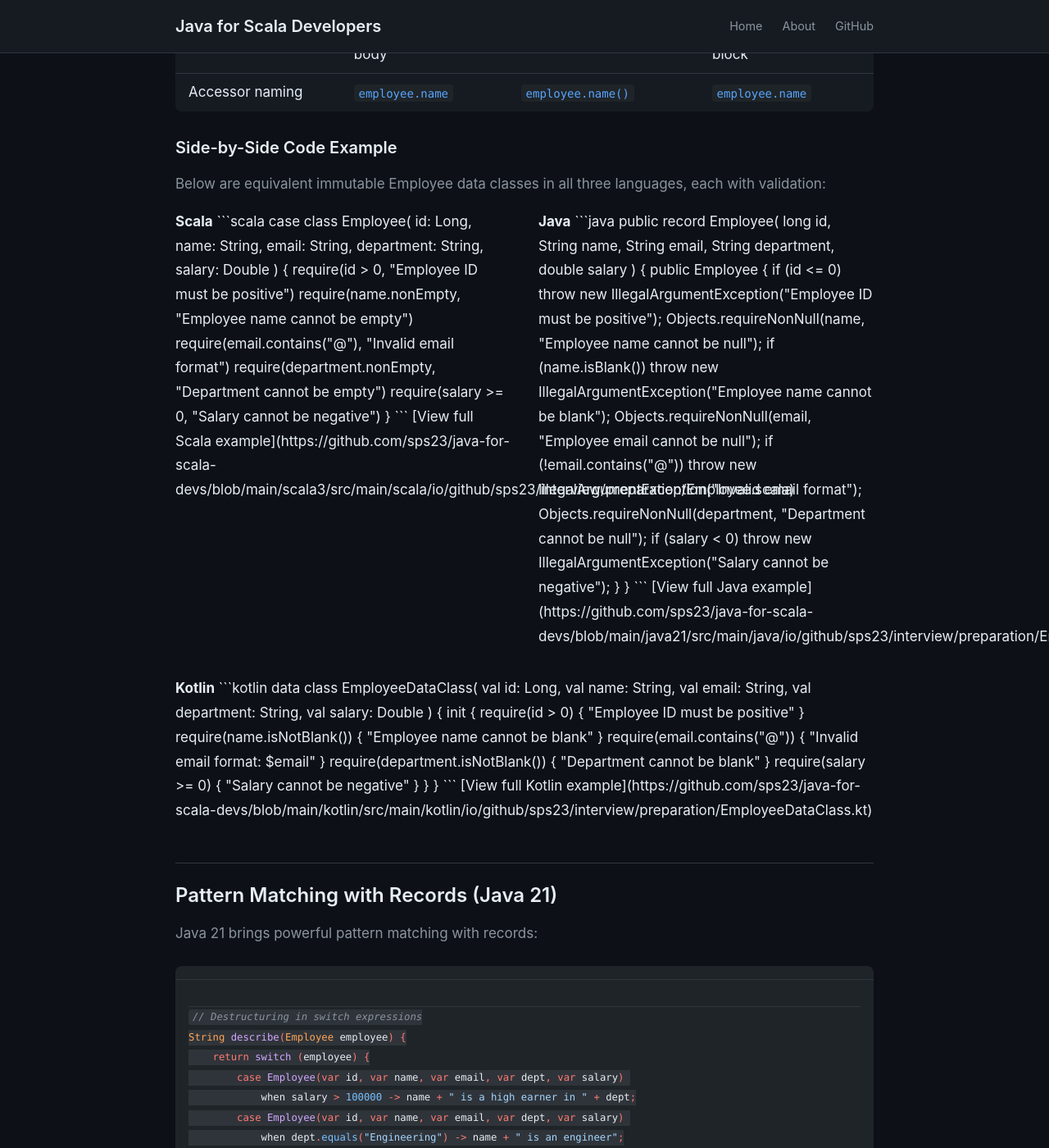
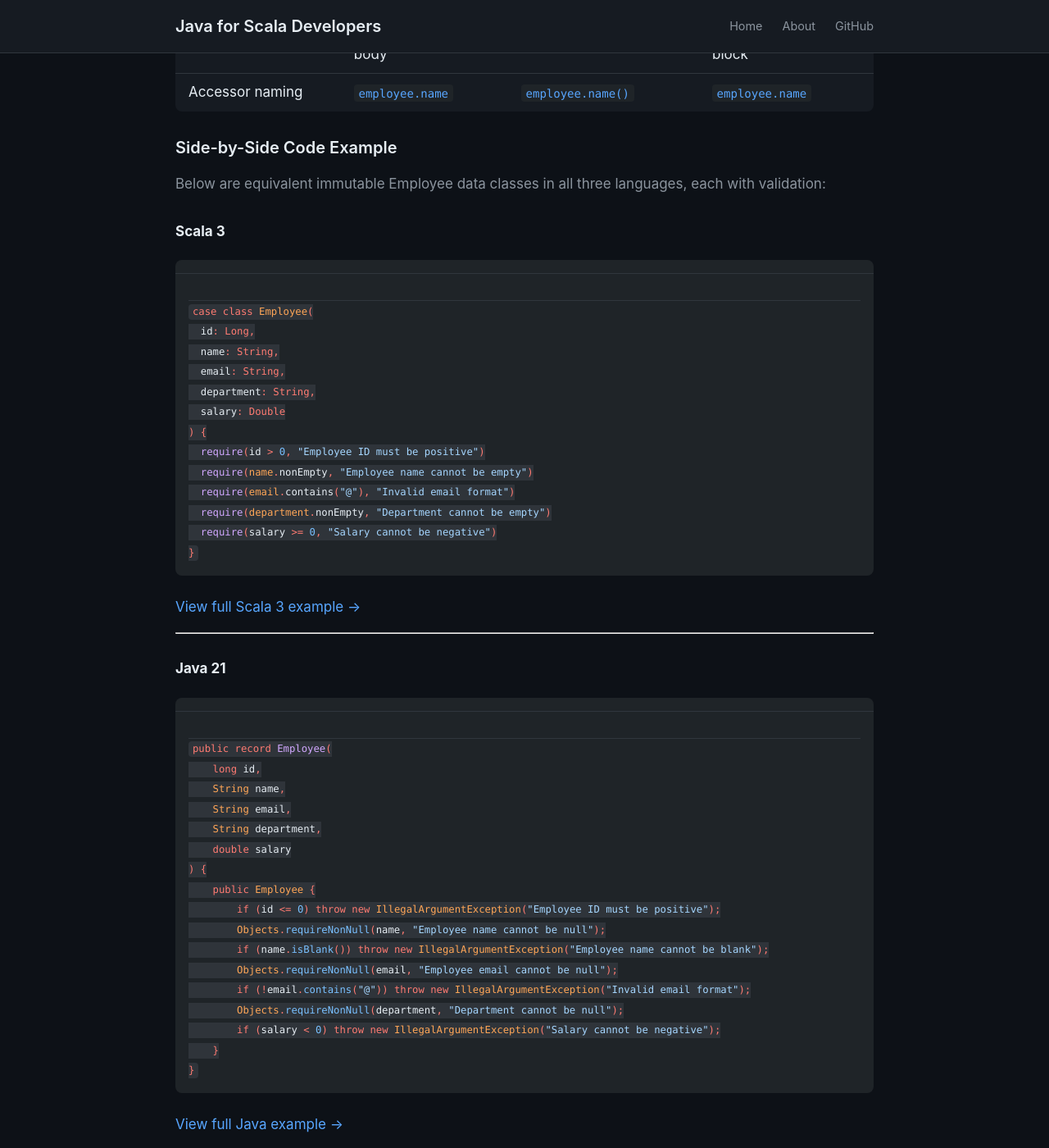
Before and after one commit to sps23/java-for-scala-devs, a Jekyll site: the page built from blog/_posts/2024-02-05-immutable-data-with-java-records.md, in a window 1280 px wide and 1400 px high, scrolled down 5834 px. Shown: the whole window at 82% size. Built offline with Jekyll 4.4.1, drawn with Linux system fonts in a browser that asks for light colours; some of the changed text lies outside the part shown.

Commit message:
Fix Immutable Data Classes page

````diff
--- a/blog/_posts/2024-02-05-immutable-data-with-java-records.md
+++ b/blog/_posts/2024-02-05-immutable-data-with-java-records.md
@@ -206,10 +206,7 @@ The table below summarizes the similarities and differences between Scala case c
 
 Below are equivalent immutable Employee data classes in all three languages, each with validation:
 
-<div style="display: flex; gap: 2em; flex-wrap: wrap;">
-
-<div style="flex: 1; min-width: 300px">
-<strong>Scala</strong>
+#### **Scala 3**
 
 ```scala
 case class Employee(
@@ -226,11 +223,12 @@ case class Employee(
   require(salary >= 0, "Salary cannot be negative")
 }
 ```
-[View full Scala example](https://github.com/sps23/java-for-scala-devs/blob/main/scala3/src/main/scala/io/github/sps23/interview/preparation/Employee.scala)
-</div>
 
-<div style="flex: 1; min-width: 300px">
-<strong>Java</strong>
+[View full Scala 3 example →](https://github.com/sps23/java-for-scala-devs/blob/main/scala3/src/main/scala/io/github/sps23/interview/preparation/Employee.scala)
+
+---
+
+#### **Java 21**
 
 ```java
 public record Employee(
@@ -251,11 +249,12 @@ public record Employee(
     }
 }
 ```
-[View full Java example](https://github.com/sps23/java-for-scala-devs/blob/main/java21/src/main/java/io/github/sps23/interview/preparation/Employee.java)
-</div>
 
-<div style="flex: 1; min-width: 300px">
-<strong>Kotlin</strong>
+[View full Java example →](https://github.com/sps23/java-for-scala-devs/blob/main/java21/src/main/java/io/github/sps23/interview/preparation/Employee.java)
+
+---
+
+#### **Kotlin**
 
 ```kotlin
 data class EmployeeDataClass(
@@ -274,10 +273,10 @@ data class EmployeeDataClass(
     }
 }
 ```
-[View full Kotlin example](https://github.com/sps23/java-for-scala-devs/blob/main/kotlin/src/main/kotlin/io/github/sps23/interview/preparation/EmployeeDataClass.kt)
-</div>
 
-</div>
+[View full Kotlin example →](https://github.com/sps23/java-for-scala-devs/blob/main/kotlin/src/main/kotlin/io/github/sps23/interview/preparation/EmployeeDataClass.kt)
+
+---
 
 ## Pattern Matching with Records (Java 21)
 
@@ -320,6 +319,8 @@ void process(Object obj) {
 See the complete implementation in our repository:
 - [Employee.java](https://github.com/sps23/java-for-scala-devs/blob/main/java21/src/main/java/io/github/sps23/interview/preparation/Employee.java) - The modern Java Record
 - [EmployeeTraditional.java](https://github.com/sps23/java-for-scala-devs/blob/main/java21/src/main/java/io/github/sps23/interview/preparation/EmployeeTraditional.java) - The verbose Java 8 approach
+- [Employee.scala](https://github.com/sps23/java-for-scala-devs/blob/main/scala3/src/main/scala/io/github/sps23/interview/preparation/Employee.scala) - Scala 3 case class
+- [EmployeeDataClass.kt](https://github.com/sps23/java-for-scala-devs/blob/main/kotlin/src/main/kotlin/io/github/sps23/interview/preparation/EmployeeDataClass.kt) - Kotlin data class
 
 ## Summary
 
````
